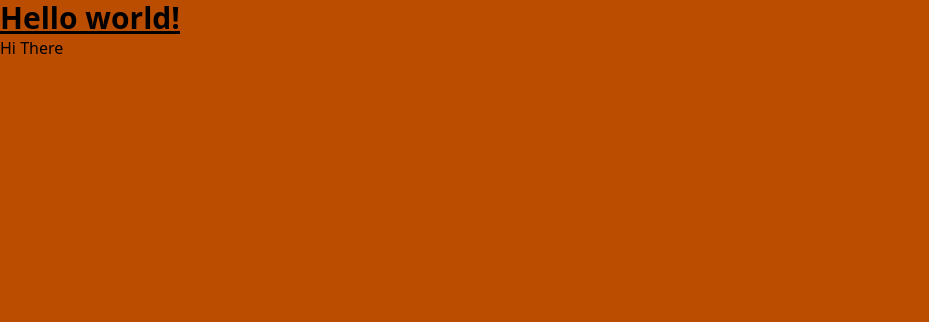
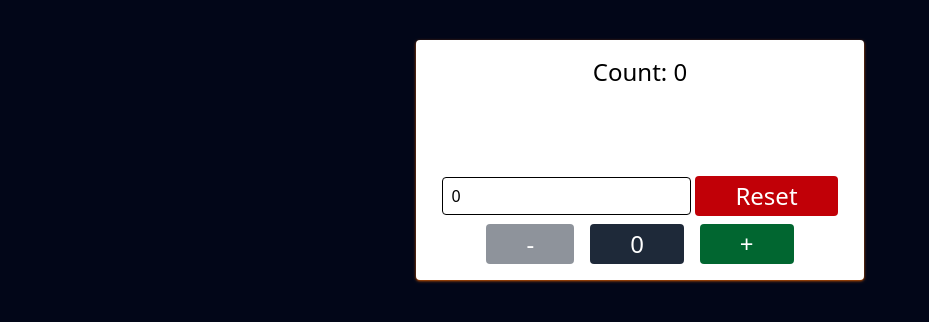
Before and after one commit to majidali129/react-coding-challenges, a React (Vite) app: page / in a window 1280 px wide. Shown: the top 322 px of the page, without its empty margins (0-929 px from the left). Built offline with nearby package versions, Linux system fonts and the light colour scheme.

Commit message:
feature: done with counter with all possible cases

```diff
--- a/src/App.tsx
+++ b/src/App.tsx
@@ -1,8 +1,9 @@
+import Counter from "./challenges/50 React Coding Puzzles/counter/Counter";
+
 const App = () => {
   return (
-    <div className="bg-amber-700 h-screen ">
-      <h1 className="text-3xl font-bold underline">Hello world!</h1>
-      <button>Hi There</button>
+    <div className="bg-slate-950 h-screen">
+      <Counter />
     </div>
   );
 };
--- /dev/null
+++ b/src/challenges/50 React Coding Puzzles/counter/Counter.tsx
@@ -0,0 +1,74 @@
+import { useState } from "react";
+
+const Counter = () => {
+  const [count, setCount] = useState(0);
+  const [value, setValue] = useState(0);
+
+  const increment = () => {
+    if (count >= 100) return;
+    setCount((value) => value + 1);
+  };
+  const decrement = () => {
+    if (count <= 0) return;
+    setCount((value) => value - 1);
+  };
+
+  const reset = () => {
+    setCount(0);
+    setValue(0);
+  };
+
+  const updateCounterByValue = (value: number) => {
+    if (!value) return;
+    setCount((prevValue) => prevValue + value);
+  };
+
+  return (
+    <div className="h-screen flex  *:mt-10">
+      <div className="py-4 min-w-md mx-auto bg-white h-60 flex items-center flex-col justify-between  rounded shadow-sm shadow-amber-700">
+        <p className="text-2xl">Count: {count}</p>
+
+        <div className="flex items-center flex-col gap-2">
+          <div className="flex items-center gap-1">
+            <input
+              className="border outline-0 py-1.5 rounded px-2"
+              type="number"
+              onChange={(e) => setValue(+e.target.value)}
+              value={value}
+            />
+            <button
+              onClick={reset}
+              className="py-1 text-2xl rounded outline-0 px-10 bg-red-700 text-white disabled:bg-gray-800/50"
+            >
+              Reset
+            </button>
+          </div>
+          <div className="space-x-4">
+            <button
+              disabled={count <= 0}
+              onClick={decrement}
+              className="py-1 text-2xl rounded outline-0 px-10 bg-gray-800 text-white disabled:cursor-not-allowed disabled:bg-gray-800/50"
+            >
+              -
+            </button>
+            <button
+              disabled={count + value > 100}
+              onClick={() => updateCounterByValue(value)}
+              className="py-1 text-2xl rounded outline-0 px-10 bg-gray-800 text-white disabled:cursor-not-allowed disabled:bg-gray-800/50"
+            >
+              {value}
+            </button>
+            <button
+              onClick={increment}
+              className="py-1 text-2xl bg-green-800 px-10 rounded outline-0 text-white"
+            >
+              +
+            </button>
+          </div>
+        </div>
+      </div>
+    </div>
+  );
+};
+
+export default Counter;
```
